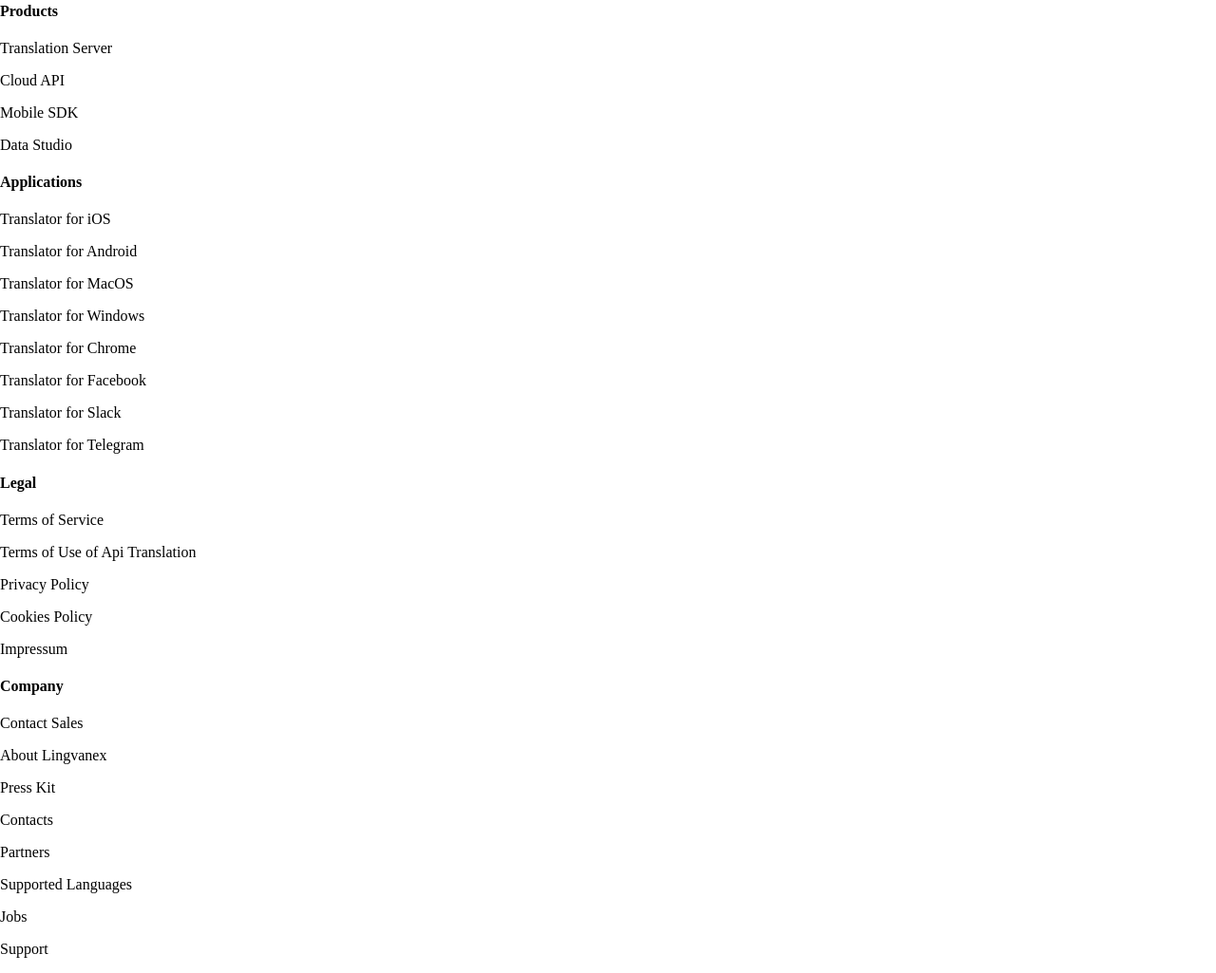
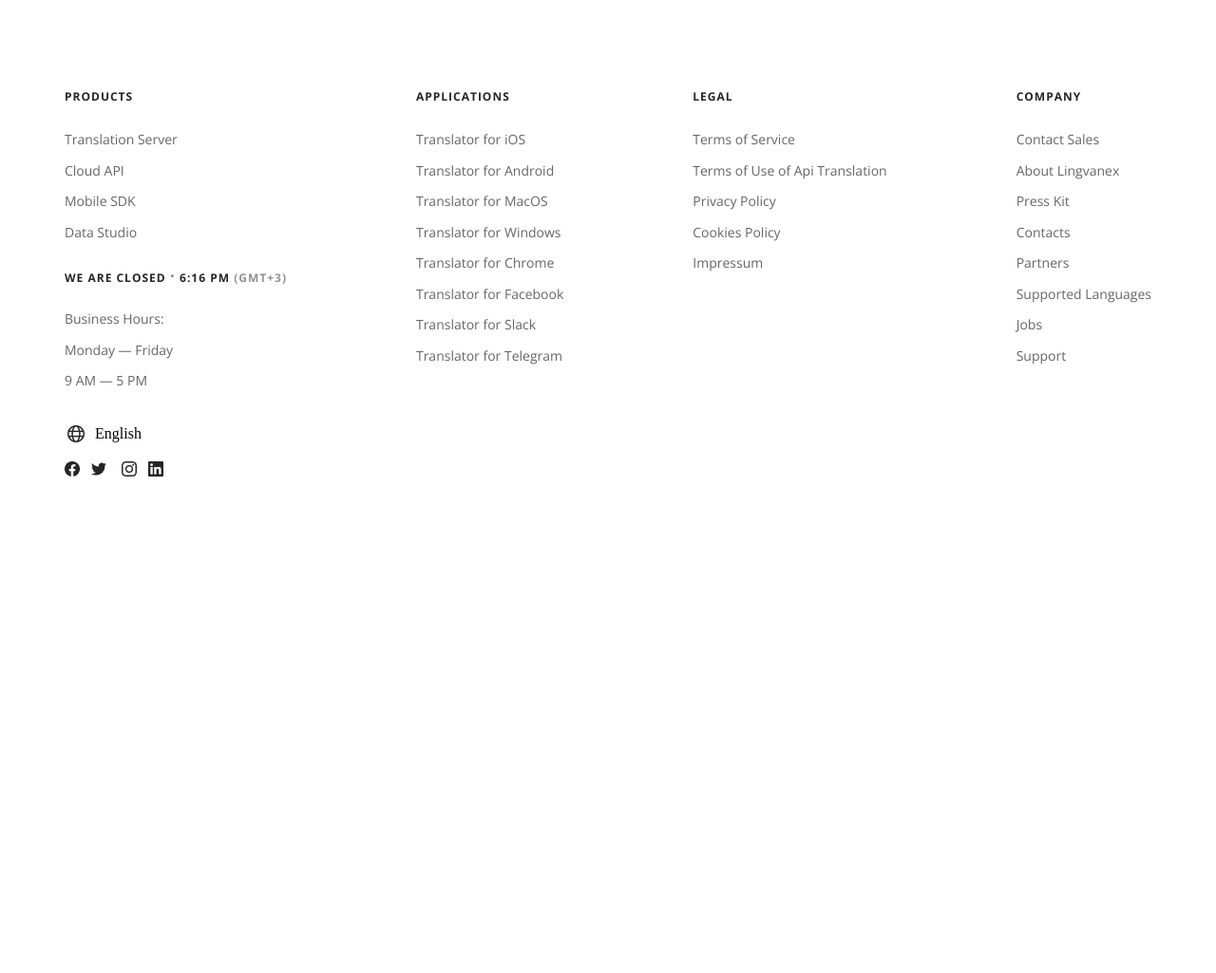
Before and after one commit to IvanovVlad7/TravelIntel, a plain HTML site: page index.html in a window 1280 px wide. Shown: the part 2726-3751 px from the top of the page at 95% size. After the commit the page ends 3232 px from the top, so only its background shows below. Drawn offline with nearby package versions, Linux system fonts and the light colour scheme.

Commit message:
creation-footer-part

```diff
--- a/index.html
+++ b/index.html
@@ -287,44 +287,70 @@
       </div>
     </main>
     <footer>
-      <div>
-        <div>
-          <h4>Products</h4>
-          <p>Translation Server</p>
-          <p>Cloud API</p>
-          <p>Mobile SDK</p>
-          <p>Data Studio</p>
+      <div class="footer__section">
+        <h1 class="footer__title">PRODUCTS</h1>
+        <ul class="footer__list">
+          <li class="footer__item">Translation Server</li>
+          <li class="footer__item">Cloud API</li>
+          <li class="footer__item">Mobile SDK</li>
+          <li class="footer__item">Data Studio</li>
+        </ul>
+        <h1 class="footer__title">
+          WE ARE CLOSED <span class="dot">·</span> 6:16 PM <span>(GMT+3)</span>
+        </h1>
+        <p class="footer__item">
+          Business Hours:<br />
+          <span class="business-hours">
+            Monday — Friday<br />
+            9 AM — 5 PM
+          </span>
+        </p>
+        <div class="language-info">
+          <img src="/images/planet.png" alt="planet" />
+          <p class="language-name">English</p>
         </div>
-        <div>
-          <h4>Applications</h4>
-          <p>Translator for iOS</p>
-          <p>Translator for Android</p>
-          <p>Translator for MacOS</p>
-          <p>Translator for Windows</p>
-          <p>Translator for Chrome</p>
-          <p>Translator for Facebook</p>
-          <p>Translator for Slack</p>
-          <p>Translator for Telegram</p>
+        <div class="social-media-icons">
+          <img src="/images/facebook.png" alt="facebook" />
+          <img src="/images/twitter.png" alt="twitter" />
+          <img src="/images/instagram.png" alt="instagram" />
+          <img src="/images/linkedin.png" alt="linkedin" />
         </div>
-        <div>
-          <h4>Legal</h4>
-          <p>Terms of Service</p>
-          <p>Terms of Use of Api Translation</p>
-          <p>Privacy Policy</p>
-          <p>Cookies Policy</p>
-          <p>Impressum</p>
-        </div>
-        <div>
-          <h4>Company</h4>
-          <p>Contact Sales</p>
-          <p>About Lingvanex</p>
-          <p>Press Kit</p>
-          <p>Contacts</p>
-          <p>Partners</p>
-          <p>Supported Languages</p>
-          <p>Jobs</p>
-          <p>Support</p>
-        </div>
+      </div>
+      <div class="footer__section">
+        <h1 class="footer__title">APPLICATIONS</h1>
+        <ul class="footer__list">
+          <li class="footer__item">Translator for iOS</li>
+          <li class="footer__item">Translator for Android</li>
+          <li class="footer__item">Translator for MacOS</li>
+          <li class="footer__item">Translator for Windows</li>
+          <li class="footer__item">Translator for Chrome</li>
+          <li class="footer__item">Translator for Facebook</li>
+          <li class="footer__item">Translator for Slack</li>
+          <li class="footer__item">Translator for Telegram</li>
+        </ul>
+      </div>
+      <div class="footer__section">
+        <h1 class="footer__title">LEGAL</h1>
+        <ul class="footer__list">
+          <li class="footer__item">Terms of Service</li>
+          <li class="footer__item">Terms of Use of Api Translation</li>
+          <li class="footer__item">Privacy Policy</li>
+          <li class="footer__item">Cookies Policy</li>
+          <li class="footer__item">Impressum</li>
+        </ul>
+      </div>
+      <div class="footer__section">
+        <h1 class="footer__title">COMPANY</h1>
+        <ul class="footer__list">
+          <li class="footer__item">Contact Sales</li>
+          <li class="footer__item">About Lingvanex</li>
+          <li class="footer__item">Press Kit</li>
+          <li class="footer__item">Contacts</li>
+          <li class="footer__item">Partners</li>
+          <li class="footer__item">Supported Languages</li>
+          <li class="footer__item">Jobs</li>
+          <li class="footer__item">Support</li>
+        </ul>
       </div>
     </footer>
     <script src="./js/hamburger.js"></script>
--- a/styles/placement.css
+++ b/styles/placement.css
@@ -113,3 +113,68 @@
     text-align: center;
     color: rgba(0, 0, 0, 1);
 }
+
+
+footer {
+    display: flex;
+    justify-content: space-around;
+    padding-top: 100px;
+}
+
+
+.footer__title {
+    font-family: Open Sans;
+    font-size: 12px;
+    font-weight: 700;
+    line-height: 26px;
+    letter-spacing: 1px;
+    text-align: left;
+    color: rgba(37, 37, 37, 1);
+}
+
+.footer__title span {
+    font-size: 1.5em;
+    opacity: 0.5;
+    font-size: 12px;
+}
+
+.footer__title span.dot  {
+    font-size: 1.5em;
+}
+
+.business-hours {
+    font-family: Open Sans;
+    font-size: 14px;
+    font-weight: 400;
+    line-height: 26.5px;
+    text-align: left;
+
+}
+
+.footer__item {
+    font-family: Open Sans;
+    font-size: 14px;
+    font-weight: 400;
+    line-height: 32.5px;
+    text-align: left;
+    color: rgba(102, 102, 102, 1);
+}
+
+.footer__list {
+    list-style-type: none;
+    padding: 0;
+  }
+
+
+  .social-media-icons {
+    display: flex;
+    align-items: center;
+    gap: 8px;
+  }
+
+
+  .language-info {
+    display: flex;
+    align-items: center;
+    gap: 8px;
+  }
```
Also changed, not shown: images/linkedin.png (added), images/planet.png (added).
